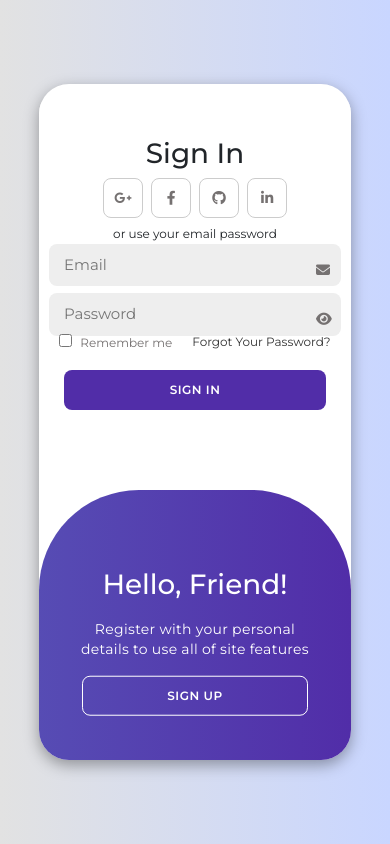
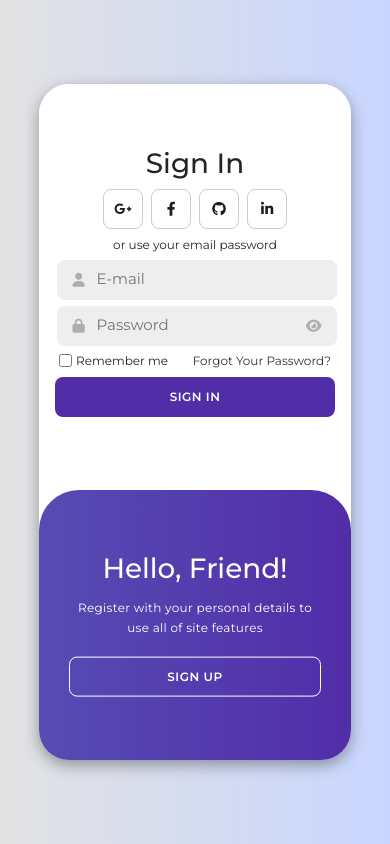
Before and after one commit to rodrigocsar/Login-Page-React.js, a React (Create React App) app: page / in a window 390 px wide. Built offline with nearby package versions, Linux system fonts and the light colour scheme.

Commit message:
Incersão do Bootstrap

```diff
--- a/src/App.css
+++ b/src/App.css
@@ -1,78 +1,70 @@
 
-.container{
-  display: flex;
-  background-color: #fff;
+.container {
   border-radius: 30px;
   box-shadow: 0 5px 15px rgba(0, 0, 0, 0.35);
-  position: relative;
-  overflow: hidden;
   width: 768px;
   max-width: 80vw;
   min-height: 80vh;
 }
 
+.container input {
 
-.container form{
-  background-color: #fff;
-  display: flex;
-  align-items: center;
-  justify-content: center;
-  flex-direction: column;
-  padding: 0 40px;
-  height: 100%;
-  width: 100%;
-}
-
-.container input {
   background-color: #eee;
-  border: none;
-  margin: 6px 0;
-  padding: 10px 15px;
   font-size: 15px;
   border-radius: 8px;
-  width: 100%;
   outline: none;
 
 }
 
+
 .container i {
   font-size: 14px;
   align-items: center;
-  color: #757171;
+  color: #1d1c1c;
   position: absolute;
-  margin: 20px -25px;
+  margin: 19px -25px;
 
 }
 
-.container h1{
+.container h1 {
   white-space: nowrap;
-}
 
-.container p{
-  font-size: 14px;
-  line-height: 20px;
-  letter-spacing: 0.3px;
-  margin-top: 10px ;
-}
-
-.container span{
-  font-size: 12px;
-}
-
-.container a{
-  color: #333;
-  text-decoration: none;
-
-}
-
-.eye{
-  width: 100%;
-  cursor: pointer;
 }
 
 
 
-@keyframes move{
+.container p {
+  font-size: 12px;
+  line-height: 20px;
+  letter-spacing: 0.3px;
+  margin-top: 5px ;
+}
+
+.container span {
+  font-size: 12px;
+}
+
+.container a {
+  color: #333;
+  text-decoration: none;
+  font-size: 12px;
+}
+
+.eye{
+  cursor: pointer;
+}
+
+.input-wapper {
+  background-color: #eee;
+  border-radius: 8px;
+  display: flex;
+  align-items: center;
+  height: 40px;
+  right: 4.5px;
+  margin: 6px;
+}
+
+@keyframes move {
   0%, 49.99%{
       opacity: 0;
       z-index: 1;
@@ -83,12 +75,12 @@
   }
 }
 
-.social-icons{
+.social-icons {
   margin: 20px 0;
 
 }
 
-.social-icons a{
+.social-icons a {
   border: 1px solid #ccc;
   border-radius: 20%;
   display: inline-flex;
@@ -101,9 +93,8 @@
 }
 
 @media (max-width: 575.98px) {
-
-    .container form{
-       padding: 0 10px;
+.container form {
+ padding: 0 10px;
 
 }
 
@@ -111,13 +102,13 @@
   margin-top: 1px;
 }
 
-   .social-icons{
+ .social-icons {
     margin: 0px 0;
 
-  }
-  .container button{
-    width: 90%;
-    margin-top: 1px;
+}
+  .container button {
+    width: 100%;
+    margin-top: 3px;
 }
 
 }
--- a/src/Button/button.css
+++ b/src/Button/button.css
@@ -1,6 +1,6 @@
 
 
- button{
+button{
   background-color: #512da8;
   color: #fff;
   font-size: 12px;
@@ -14,7 +14,7 @@
   cursor: pointer;
 }
 
- button.hidden{
+button.hidden{
   background-color: transparent;
   border-color: #fff;
 }
--- a/src/FormSingIn/FormSingIn.jsx
+++ b/src/FormSingIn/FormSingIn.jsx
@@ -1,5 +1,4 @@
 /* eslint-disable jsx-a11y/anchor-is-valid */
-
 
 import React, {useState} from 'react';
 import { ForgotPass } from '../ForgotPass/ForgotPass';
@@ -7,59 +6,92 @@ import '../FormSingIn/singIn.css';
 
 export const FormSingIn = () => {
 
-
-
+                                  /*  Visible password function*/
     const [passwordVisible, setPasswordVisible] = useState(false);
-    const [forgotVisible, setForgotPassVisible] = useState(false);
-
     const togglePasswordVisibility = () => {
         setPasswordVisible(!passwordVisible);
     };
-
-     const ForgotVisibility = () => {
+                                  /*  Visible Forgot Your password function*/
+    const [forgotVisible, setForgotPassVisible] = useState(false);
+    const ForgotVisibility = () => {
         setForgotPassVisible(!forgotVisible);
     };
 
     return (
 
         <>
+        {forgotVisible && <ForgotPass />} {/* Forgot page visible */}
 
-        {forgotVisible && <ForgotPass />}
-        <div className="form-container sign-in" >
-            <form>
+        <div className='form-container sign-in
+                        d-flex
+                        position-absolute
+                        align-items-center
+                        h-100'>  {/* Contêiner flexível */}
+
+            <form className='form-sing-in
+                             d-flex
+                             flex-column
+                             align-items-center
+                             justify-content-center
+                             bg-white
+                             px-3 w-100 h-100'>
                 <h1>Sign In</h1>
-                <div className="social-icons">
-                    <a href="https://myaccount.google.com/" target="blank" className="icon"><i className="fa-brands fa-google-plus-g"></i></a>
-                    <a href="https://www.facebook.com/" target="blank" className="icon"><i className="fa-brands fa-facebook-f"></i></a>
-                    <a href="https://github.com/login" target="blank"  className="icon"><i className="fa-brands fa-github"></i></a>
-                    <a href="https://www.linkedin.com/" target="blank"  className="icon"><i className="fa-brands fa-linkedin-in"></i></a>
+                <div className='social-icons'>
+                    <a href='https://myaccount.google.com/' target='blank'
+                       className='icon'><i className='fa-brands fa-google-plus-g'/></a>
+                    <a href='https://www.facebook.com/' target='blank'
+                       className='icon'><i className='fa-brands fa-facebook-f'/></a>
+                    <a href='https://github.com/login' target='blank'
+                       className='icon'><i className='fa-brands fa-github'/></a>
+                    <a href='https://www.linkedin.com/' target='blank'
+                       className='icon'><i className='fa-brands fa-linkedin-in'/></a>
                 </div>
+
                 <span>or use your email password</span>
-                <div className='registerSingIn'>
-                <label aria-label="Email">
-                    <input type="email" placeholder="Email" aria-label="Email"/><i className="fa-solid fa-envelope"></i>
 
-                </label>
+                <div aria-label='Create Username' className='input-sing-in m-0 w-100'> {/* Div input */}
+                    <div  className='label-icon '>
+                        <div className='input-wapper position-relative px-3 w-100'>
+                            <i className='fa-solid fa-user m-0 my-3'/>
+                            <input type='email'
+                             placeholder='E-mail' aria-label='Email'
+                             className='input-email border-0 my-1 py-2 px-3 w-100 '/>
+                        </div>
+
+                        <div className='input-wapper position-relative px-3 w-100 '>
+                            <i className='fa-solid fa-lock m-0 '/>
+                            <input type={passwordVisible ? 'text':  'password'}id='password-in'
+                               placeholder='Password'
+                               className='input-password border-0 my-1 py-2 px-3 w-100'
+                            />  {/*  functions password Visible  */}
+
+                            <i className={passwordVisible ?
+                                        'fa-solid fa-eye-slash position-relative m-0 my-3 '
+                                        : 'fa-solid fa-eye position-relative  m-0 my-3  '}
+                               onClick={togglePasswordVisibility}
+                               aria-label='Password'
+                            />  {/* function Icon switching  */}
+                       </div>
+                    </div>
 
 
+                    <div className='remember-forgot  d-flex justify-content-between m-1'>
+                        <label htmlFor='checkbox'
+                               className='label-box d-flex '>
+                            <input type='checkbox'
+                                   id='checkbox'
+                                   className='input-checkbox' />Remember me
+                         </label>
 
+                        <a className='forgot' aria-label='Forgot Password' href='#'
+                           onClick={ForgotVisibility}
+                           tabIndex='0' >Forgot Your Password?
+                        </a> {/*  function Forgot page visible  */}
+                   </div>
                 </div>
-                <div className="eye">
-                   <input type={passwordVisible ? 'text':  'password'} placeholder="Password"/>
-                   <i className={passwordVisible ? "fa-solid fa-eye-slash" : "fa-solid fa-eye"}
-                   onClick={togglePasswordVisibility} aria-label="Password"></i>
-
-                </div>
-                <div className='remember-forget'>
-                    <label aria-label="Remember me"><input type="checkbox"/>Remember me</label>
-                    <a className='forget' aria-label="Forgot Password" href="#" onClick={ForgotVisibility} tabIndex="0" >Forgot Your Password?</a>
-
-                </div>
-                <button aria-label="Sign In" >Sign In</button>
+               <button aria-label='Sign In'>Sign In</button>
             </form>
-
         </div>
-
         </>
 
 
--- a/src/FormSingIn/singIn.css
+++ b/src/FormSingIn/singIn.css
@@ -1,93 +1,87 @@
-.registerSingIn, label{
-    font-size: 14px;
-    align-items: center;
-    color: #757171;
-    margin: 0px  0;
-    width: 100%;
+div.label-icon i {
+    color: #afaeae;
 }
 
+label.label-box {
+    font-size: 12px;
+}
 
+.input-wapper i.fa-eye {
+    padding-top: 1px;
+    left:  1px ;
+}
 
-.remember-forget {
-    display: flex;
-    margin: -3px 0 20px;
-    justify-content: space-between;
-    align-items: center;
+input.input-email, .input-password {
+    margin-left: 8px;
+}
+
+input.input-email::placeholder {
+    position: relative;
+
+}
+
+.remember-forgot {
    white-space: nowrap;
 }
 
-.remember-forget label{
-    display: flex;
-    font-size: 12px;
-    white-space: nowrap;
-    justify-content: space-between;
-    margin-right:30px;
-    gap: 8px;
-    align-items: center;
-
+.input-checkbox {
+    margin-right: 2px;
+    margin-bottom: 1px;
 }
 
-.remember-forget input {
-    display: flex;
+.remember-forgot input {
     accent-color: #333;
-    margin-top: 5px;
-
     cursor: pointer;
     border: 2px solid black;
-
-
 }
 
- .remember-forget a:hover{
+.remember-forgot a {
+    text-decoration: none;
+    white-space: nowrap;
+}
+
+ .remember-forgot a:hover {
     color: #ccc;
     text-decoration: underline;
 }
 
-
-.remember-forget a{
-    display: flex;
-    font-size: 12px;
-    margin-left:20px;
-    text-decoration: none;
-}
-
-.forget{
+.forgot {
     cursor: pointer;
 }
 
-.sign-in{
+.sign-in {
     left: 0;
     width: 50%;
     z-index: 2;
 }
 
-  .container.active .sign-in{
+.container.active .sign-in {
     transform: translateX(100%);
 }
 
 
 @media (max-width: 575.98px) {
 
-    .remember-forget{
-        display: flex;
-        margin: -10px 0 15px;
+    .remember-forgot {
+       padding: 0 ;
     }
 
-    .remember-forget a{
-        white-space: nowrap;
-        margin: 1px 0 3px -30px;
-
+    .input-checkbox {
+        margin-right: 4px;
+        margin-bottom: 2px;
     }
 
-    .remember-forget label{
-        margin-right: 50px;
+    .form-sing-in{
+        margin-top: 40%;
+    }
 
+    .input-wapper{
+        width: 100%;
+        height: 35%;
     }
 
     .container.active .sign-in{
         transform: translateY(50%);
         opacity: 0;
-
     }
-
   }
--- a/src/Toggle/Toggle.jsx
+++ b/src/Toggle/Toggle.jsx
@@ -7,6 +7,8 @@ import { Button } from '../Button/Button'
 import '../Toggle/toggle.css'
 
 export const Toggle = () => {
+
+                                  /* function Toggle page */
   const [isActive, setIsActive] = useState(false);
 
   const handleRegisterClick = () => {
@@ -18,20 +20,37 @@ export const Toggle = () => {
     };
 
   return (
-    <div  id="container" className={isActive ? "container active" : "container"}>
+    <div  id='container' className={`container d-flex bg-white position-relative
+                                     overflow-hidden
+                                     ${isActive ? 'active' : ''}`}>   {/* Container Toggle */}
           <FormSingUp/>
           <FormSingIn/>
-          <div className="toggle-container">
-              <div className="toggle">
-                  <div className="toggle-panel toggle-left">
+          <div className='toggle-container h-100 w-50 position-absolute '>
+              <div className='toggle position-relative h-100'>
+                  <div className='toggle-panel toggle-left
+                                  d-flex align-items-center
+                                  justify-content-center
+                                  text-center flex-column
+                                  position-absolute
+                                  w-50 h-100 '>
                       <h1>Welcome Back!</h1>
                       <p>Enter your personal details to use all of site features</p>
-                      <Button id="login" onClick={handleLoginClick}text="Sing In" ></Button>
+                      <Button id='login'
+                              onClick={handleLoginClick}
+                              text='Sign In' />   {/* Click toggle */}
                   </div>
-                  <div className="toggle-panel toggle-right">
+                  <div className='toggle-panel toggle-right
+                                  d-flex
+                                  align-items-center
+                                  justify-content-center
+                                  text-center flex-column
+                                  position-absolute
+                                   w-50 h-100'>
                       <h1>Hello, Friend!</h1>
                       <p>Register with your personal details to use all of site features</p>
-                      <Button id="register" onClick={handleRegisterClick} text="Sign Up"  />
+                      <Button id='register'
+                              onClick={handleRegisterClick}
+                              text='Sign Up' />   {/* Click toggle */}
                   </div>
               </div>
           </div>
--- a/src/Toggle/toggle.css
+++ b/src/Toggle/toggle.css
@@ -1,79 +1,57 @@
-.form-container{
-    position: absolute;
-    top: 0px;
-    height: 100%;
+.form-container {
     transition: all 0.6s ease-in-out;
-
-    display: flex;
-    justify-content: space-around;
-    align-items: center;
   }
 
-.toggle{
+.toggle {
     background-color: #512da8;
-    height: 100%;
     color: #fff;
-    position: relative;
-
     left: -100%;
-    height: 100%;
     width: 200%;
     transform: translateX(0);
     transition: all 0.6s ease-in-out;
     background: linear-gradient(to right, #5c6bc0, #512da8);
 }
 
-.container.active .toggle{
+.container.active .toggle {
     transform: translateX(50%);
 }
 
-.toggle-container{
-    position: absolute;
+.toggle-container {
     top: 0;
     left: 50%;
-    width: 50%;
-    height: 100%;
     overflow: hidden;
     transition: all 0.6s ease-in-out;
     border-radius: 140px 0 0 130px;
     z-index: 1000;
 }
 
-.container.active .toggle-container{
+.container.active .toggle-container {
   transform: translateX(-100%);
     border-radius: 0 100px 100px 0;
 }
 
 
-.toggle-panel{
-    position: absolute;
-    width: 50%;
-    height: 100%;
-    display: flex;
-    align-items: center;
-    justify-content: center;
-    flex-direction: column;
+.toggle-panel {
     padding: 0 30px;
-    text-align: center;
     top: 0;
     transform: translateX(0);
     transition: all 0.6s ease-in-out;
 }
 
-.toggle-left{
+.toggle-left {
     transform: translateX(-200%);
 }
 
-.container.active .toggle-left{
+.container.active .toggle-left {
     transform: translateX(0);
 }
 
-.toggle-right{
+.toggle-right {
     right: 0;
     transform: translateX(0);
 }
 
-.container.active .toggle-right{
+.container.active .toggle-right {
     transform: translateX(200%);
 }
 
@@ -81,42 +59,47 @@
 
     .form-container{
         width: 100%;
-        height: 50%;
         transition: all 0.6s ease-in-out;
-        top: 20px;
+        top: -30%;
    }
-    .toggle-container{
+
+    .form {
+      margin-bottom: 100%;
+      margin-top: -50%;
+
+    }
+
+    .toggle-container {
         top: 60%;
         left: 0%;
-        width: 100%;
-        height: 50%;
-        border-radius: 100px  100px 0 0 ;
+        border-radius: 40px  40px 0 0 ;
+        min-width: 80vw;
+        max-height: 50vh;
     }
 
-    .container.active .toggle-container{
+    .container.active .toggle-container {
         transform: translateY(-100%);
-        border-radius:  0 0 100px  100px;
+        border-radius:  0 0 40px  40px;
         top: 40%;
-    }
 
-    .toggle{
-        height: 100%;
     }
 
     .toggle-panel {
-        width: 50%;
-        height: 150%;
         transform: translateY(-20%);
+        top: 8px;
     }
 
     .toggle-left {
         transform: translate(100%, 100%);
-        height: 100%;
-        top: 20px;
+        min-height: 65vh;
+
     }
+
 
     .container.active .toggle-right{
         transform: translate(-100%, 100%);
+
+
     }
 
 
```
Also changed, not shown: src/ForgotPass/ForgotPass.jsx (+25 -22 lines), src/ForgotPass/forgotPass.css (+27 -83 lines), src/FormSingUp/FormSingUp.jsx (+56 -25 lines), src/FormSingUp/singUp.css (+14 -10 lines). Lines whose indentation alone changed are shown as unchanged.
